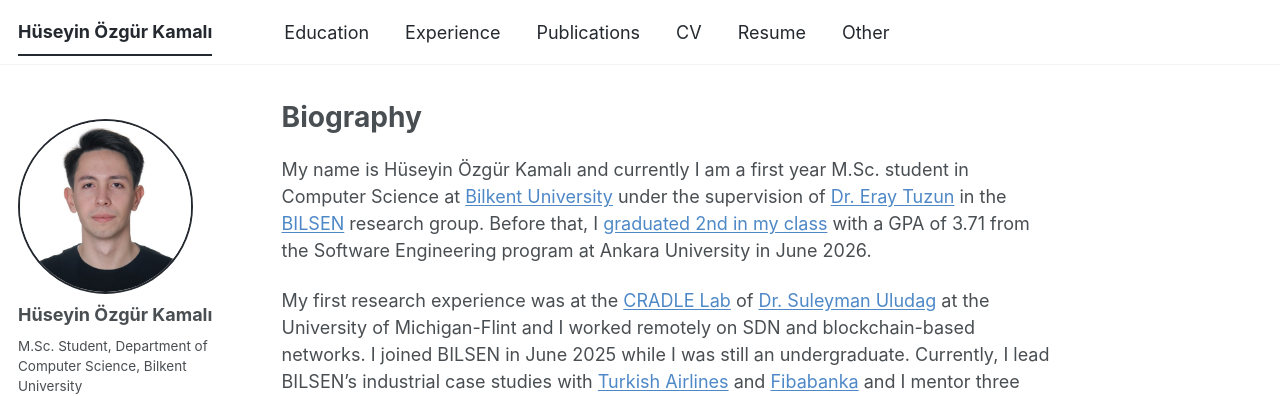
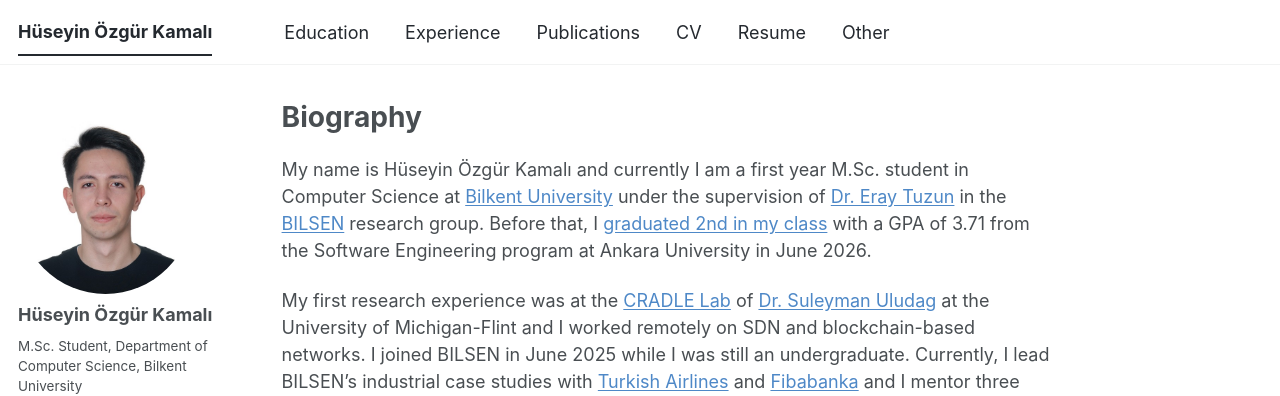
Before and after one commit to dev-zgr/dev-zgr.github.io, a Jekyll site: the page built from _pages/about.html, in a window 1280 px wide and 1400 px high. Shown: the top 396 px of the window. Built offline with Jekyll 4.4.1, drawn with Linux system fonts in a browser that asks for light colours; a script bundle is joined from its source files by our own code; a style sheet for code colours, icons or effects is not loaded.

Commit message:
No photo frame; footer line back to blue
Co-Authored-By: Claude Opus 5.5 <noreply@anthropic.com>

```diff
--- a/_config.yml
+++ b/_config.yml
@@ -46,10 +46,10 @@ theme_colors:
   link                   : "#4e88c7"
   notice_background      : "#F2F3F3"
   notice_text            : "#24292F"
-  footer_line            : "#24292F"
+  footer_line            : "#005080"
   footer_text            : "#24292F"
   footer_background      : "#f2f3f3"
-  photo_frame            : "#24292F"
+  photo_frame            : ""          # empty = no frame around the photo
   pdf                    : "#D41153"
   arxiv                  : "#B31B1B"
   doi                    : "#FCB425"
--- a/_sass/layout/_academic.scss
+++ b/_sass/layout/_academic.scss
@@ -17,7 +17,7 @@
 /* Round profile photo with a frame (photo_frame in _config.yml) */
 .author__avatar img {
   border-radius: 50%;
-  border: 2px solid var(--site-photo-frame);
+  border: var(--site-photo-frame);
   padding: 0;
   background: #fff;
 }
--- a/assets/css/main.scss
+++ b/assets/css/main.scss
@@ -50,7 +50,7 @@
   --site-footer-line        : {{ site.theme_colors.footer_line | default: "#005080" }};
   --site-footer-text        : {{ site.theme_colors.footer_text | default: "#6b7176" }};
   --site-footer-background  : {{ site.theme_colors.footer_background | default: "#f2f3f3" }};
-  --site-photo-frame        : {{ site.theme_colors.photo_frame | default: site.theme_colors.menu }};
+  --site-photo-frame        : {% if site.theme_colors.photo_frame and site.theme_colors.photo_frame != "" %}2px solid {{ site.theme_colors.photo_frame }}{% else %}none{% endif %};
   --site-pdf-color          : {{ site.theme_colors.pdf | default: "#D41153" }};
   --site-arxiv-color        : {{ site.theme_colors.arxiv | default: "#B31B1B" }};
   --site-doi-color          : {{ site.theme_colors.doi | default: "#FCB425" }};
```
